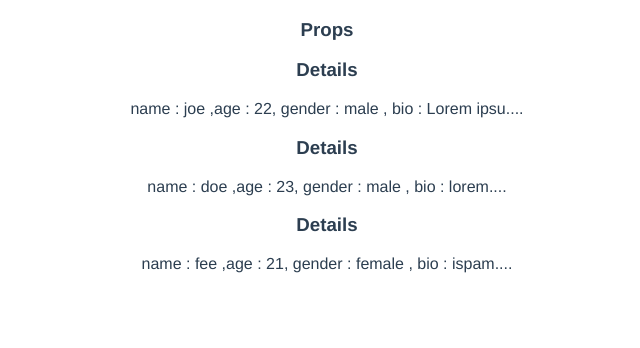
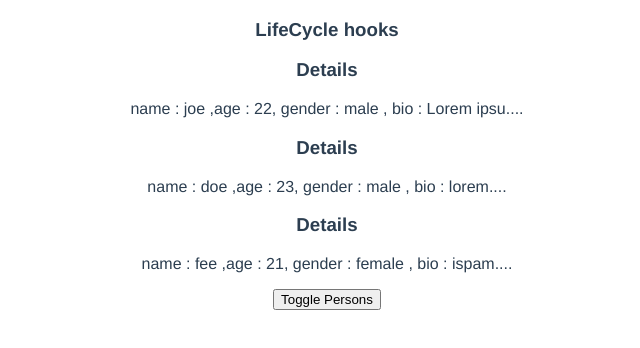
Before and after one commit to Y2theK/vue-apps, a Vue app: page / in a window 1280 px wide. Shown: the top 348 px of the page, without its empty margins (313-953 px from the left). Built offline with nearby package versions, Linux system fonts and the light colour scheme.

Commit message:
lifecycle hooks in composition api

```diff
--- a/src/views/HomeView.vue
+++ b/src/views/HomeView.vue
@@ -1,15 +1,19 @@
 <template>
   <div class="home">
-    <h3>Props</h3>
-    <div v-for="person in persons" :key="person.name">
-      <detail-view :person="person"></detail-view>
+    <h3>LifeCycle hooks</h3>
+    <div v-if="showPerson">
+      <div v-for="person in persons" :key="person.name">
+        <detail-view :person="person"></detail-view>
+      </div>
     </div>
+    <button v-on:click="showPerson = !showPerson">Toggle Persons</button>
   </div>
 </template>
 
 <script>
 import { ref } from "@vue/reactivity";
 import DetailView from "./DetailView.vue";
+import { onMounted, onUnmounted, onUpdated } from "@vue/runtime-core";
 export default {
   name: "HomeView",
   components: { DetailView },
@@ -26,7 +30,23 @@ export default {
       { name: "fee", age: 21, gender: "female", bio: "ispam" },
     ]);
 
-    return { persons };
+    //life cycle hooks in composition api()
+    onMounted(() => {
+      console.log("mounted");
+    });
+    onUnmounted(() => {
+      console.log("unmounted");
+    });
+    onUpdated(() => {
+      console.log("updated");
+    });
+
+    const showPerson = ref(true);
+    return { persons, showPerson };
   },
+  //life cycle hook in option api
+  mounted() {},
+  updated() {},
+  unmounted() {},
 };
 </script>
```
Also changed, not shown: Note.txt.
